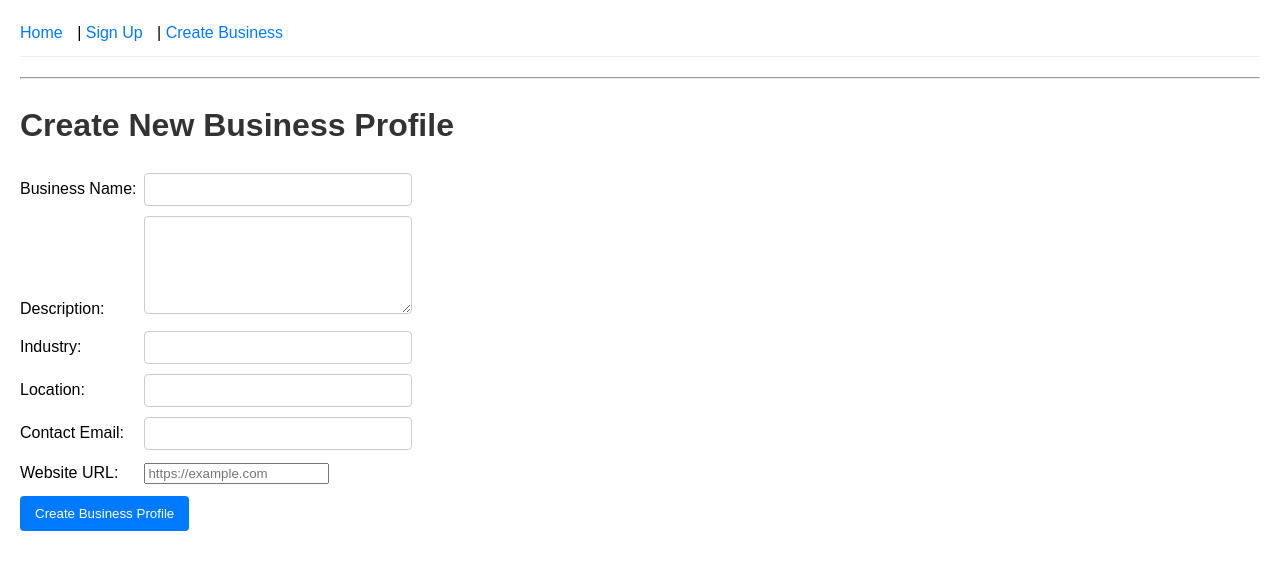
After one commit to GYFX35/Finances, a Flask app: page /businesses/create in a window 1280 px wide. The commit adds this page. Shown: the top 570 px of the page. Run offline with Flask 3, Linux system fonts and the light colour scheme.

Commit message:
feat: Implement Business Profiles with Commenting
This commit introduces the "Businesses" module, allowing users to create
and view business profiles. Each profile page includes a basic commenting
feature, providing a forum-like interaction.

Key features implemented:
- Business profile model (`business_profiles_db`) added to `app.py` for
  in-memory storage.
- Business profile creation page (`/businesses/create`) with a form
  (`create_business.html`).
- Business profile display page (`/business/<business_id>`) using
  `business_profile.html`, which shows details and comments.
- Functionality to add comments to business profiles via a form on the
  profile page and a dedicated route (`/business/<business_id>/add_comment`).
- Navigation updated in `base.html` to include a link to "Create Business".

This feature uses in-memory data storage. Further development could
include persistent storage, user authentication for submissions/comments,
and more advanced business directory features.

```diff
--- a/app.py
+++ b/app.py
@@ -10,6 +10,22 @@ user_profiles_db = {
     }
 }
 next_user_id = 2
+
+business_profiles_db = {
+    1: {
+        "name": "Test Business Inc.",
+        "description": "A sample business for testing purposes.",
+        "industry": "Software Development",
+        "location": "Anytown, USA",
+        "contact_email": "contact@testbusiness.com",
+        "website_url": "http://testbusiness.com",
+        "submitted_by_user_id": 1, # Assuming user 1 submitted it
+        "comments": [ # Add an empty list for comments as per plan step 4
+            {"author_name": "JaneD", "text": "Great initiative!"}
+        ]
+    }
+}
+next_business_id = 2 # Since we added business 1
 
 @app.route('/')
 def hello_world():
@@ -42,5 +58,64 @@ def view_profile(user_id):
     else:
         abort(404)
 
+@app.route('/businesses/create', methods=['GET', 'POST'])
+def create_business():
+    global next_business_id
+    if request.method == 'POST':
+        name = request.form['name']
+        description = request.form['description']
+        industry = request.form.get('industry', '') # .get for optional fields
+        location = request.form.get('location', '')
+        contact_email = request.form.get('contact_email', '')
+        website_url = request.form.get('website_url', '')
+
+        current_id = next_business_id
+        next_business_id += 1
+
+        new_business = {
+            "business_id": current_id, # Explicitly adding business_id to the dict
+            "name": name,
+            "description": description,
+            "industry": industry,
+            "location": location,
+            "contact_email": contact_email,
+            "website_url": website_url,
+            "submitted_by_user_id": 1,  # Placeholder user ID
+            "comments": []  # Initialize with an empty list for comments
+        }
+        business_profiles_db[current_id] = new_business
+
+        # Assuming 'view_business_profile' will be the function name for the profile page
+        return redirect(url_for('view_business_profile', business_id=current_id))
+    return render_template('create_business.html')
+
+@app.route('/business/<int:business_id>')
+def view_business_profile(business_id):
+    business = business_profiles_db.get(business_id)
+    if business:
+        return render_template('business_profile.html', business=business)
+    else:
+        abort(404)
+
+@app.route('/business/<int:business_id>/add_comment', methods=['POST'])
+def add_comment_to_business(business_id):
+    business = business_profiles_db.get(business_id)
+    if not business:
+        abort(404)
+
+    author_name = request.form.get('author_name')
+    comment_text = request.form.get('comment_text')
+
+    if not author_name or not comment_text:
+        # Or handle more gracefully, e.g., flash a message and redirect
+        abort(400) # Bad request if required fields are missing
+
+    business['comments'].append({
+        "author_name": author_name,
+        "text": comment_text
+    })
+
+    return redirect(url_for('view_business_profile', business_id=business_id))
+
 if __name__ == '__main__':
     app.run(debug=True)
--- a/templates/base.html
+++ b/templates/base.html
@@ -10,7 +10,8 @@
 <body>
     <nav>
         <a href="{{ url_for('hello_world') }}">Home</a> |
-        <a href="{{ url_for('signup') }}">Sign Up</a>
+        <a href="{{ url_for('signup') }}">Sign Up</a> |
+        <a href="{{ url_for('create_business') }}">Create Business</a>
     </nav>
     <hr>
     {% block content %}
--- /dev/null
+++ b/templates/create_business.html
@@ -0,0 +1,36 @@
+{% extends "base.html" %}
+
+{% block title %}Create Business Profile - My Social Network{% endblock %}
+
+{% block content %}
+    <h1>Create New Business Profile</h1>
+    <form method="POST" action="{{ url_for('create_business') }}">
+        <div>
+            <label for="name">Business Name:</label>
+            <input type="text" id="name" name="name" required>
+        </div>
+        <div>
+            <label for="description">Description:</label>
+            <textarea id="description" name="description" required></textarea>
+        </div>
+        <div>
+            <label for="industry">Industry:</label>
+            <input type="text" id="industry" name="industry">
+        </div>
+        <div>
+            <label for="location">Location:</label>
+            <input type="text" id="location" name="location">
+        </div>
+        <div>
+            <label for="contact_email">Contact Email:</label>
+            <input type="email" id="contact_email" name="contact_email">
+        </div>
+        <div>
+            <label for="website_url">Website URL:</label>
+            <input type="url" id="website_url" name="website_url" placeholder="https://example.com">
+        </div>
+        <div>
+            <button type="submit">Create Business Profile</button>
+        </div>
+    </form>
+{% endblock %}
```
Also changed, not shown: templates/business_profile.html (added, +62 -0 lines).
